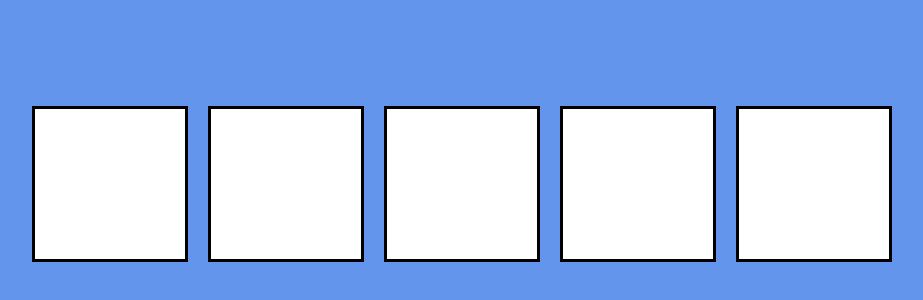
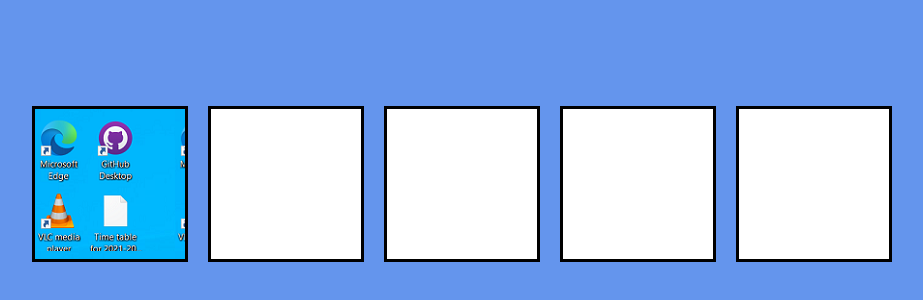
Before and after one commit to Adityaphalswal/Drag-N-Drop, a plain HTML site: page index.html in a window 1280 px wide. Shown: the part 216-516 px from the top of the page, without its empty margins (178-1101 px from the left). Drawn offline with Linux system fonts and the light colour scheme; the site is published under a folder, as on GitHub Pages, so addresses that start at the root find nothing.

Commit message:
Update img address

```diff
--- a/style.css
+++ b/style.css
@@ -19,7 +19,7 @@ body {
 }
 
 .fill {
-    background-image: url('/image.png');
+    background-image: url('image.png');
     height: 150px;
     width: 150px;
     cursor: pointer;
```
